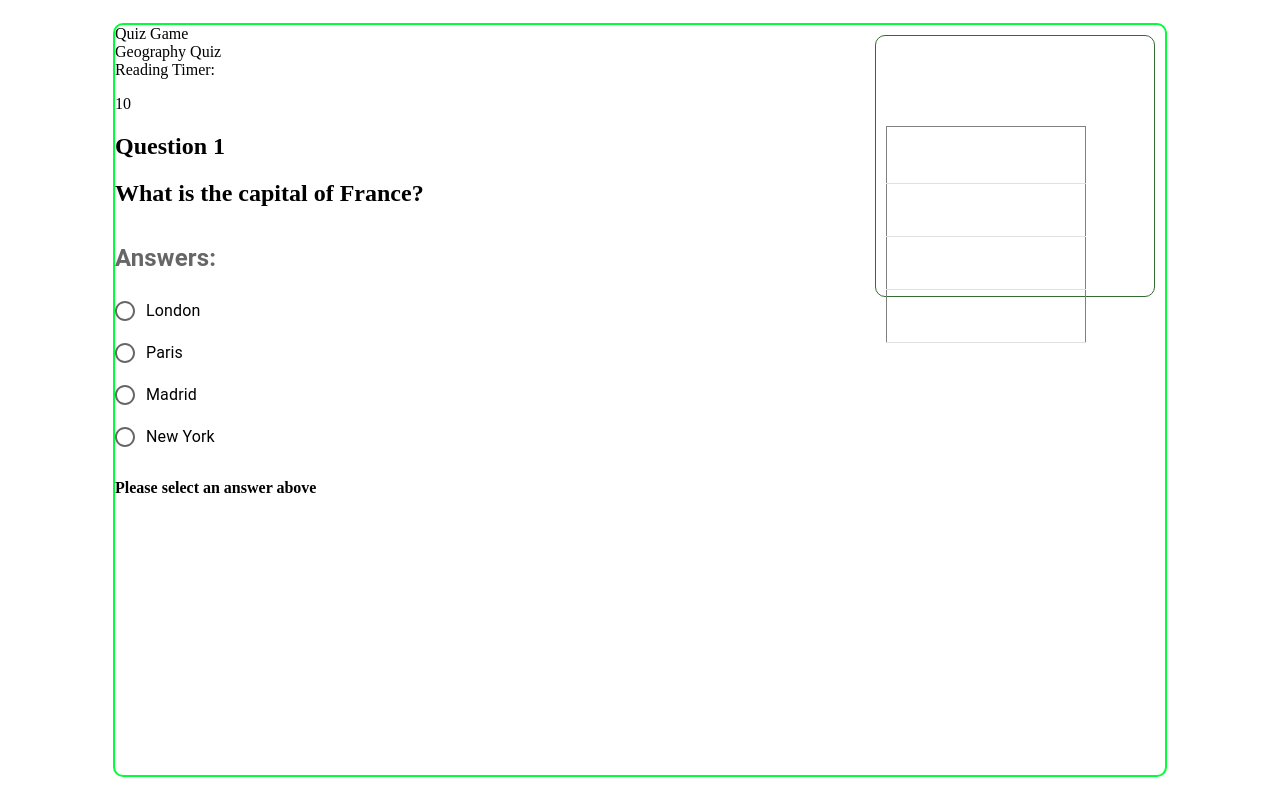
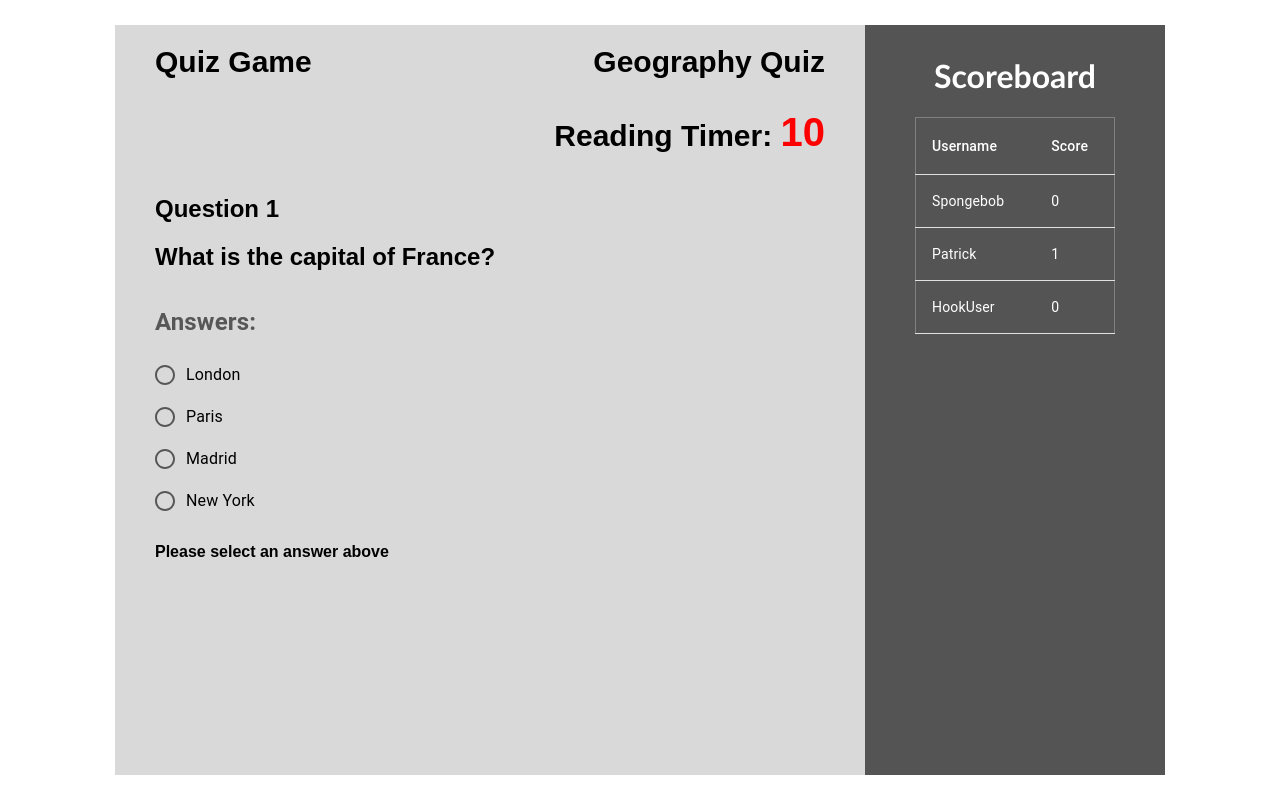
Before and after one commit to jdolphin5/Quizgame, a React app: page / in a window 1280 px wide. Built offline with nearby package versions, Linux system fonts and the light colour scheme.

Commit message:
added styling for game page

```diff
--- a/styles/main.css
+++ b/styles/main.css
@@ -4,35 +4,82 @@
     left : 50%;
     top : 50%;
     transform : translate(-50%, -50%);
-    border : 2px solid #00ff37;
-    border-radius : 10px 10px 10px 10px;
-    -moz-border-radius : 10px 10px 10px 10px;
-    -webkit-border-radius : 10px 10px 10px 10px;
     display : grid;
     grid-template-columns : 750px 300px; /*column widths*/
 }
 
 .playerBoard {
+    background-color : #d9d9d9;
+    font-family: Arial, Helvetica, sans-serif;
     grid-column : 1 / 2;
 }
 
 .controlArea {
-    height : 240px;
-    margin : 10px;
+    background-color : #545454;
     padding : 10px;
+    font-family : 'Trebuchet MS', 'Lucida Sans Unicode', 'Lucida Grande', 'Lucida Sans', Arial, sans-serif;
     grid-column : 2 / 2;
-    border : 1px solid #346b32;
-    border-radius : 10px 10px 10px 10px;
-    -moz-border-radius : 10px 10px 10px 10px;
-    -webkit-border-radius : 10px 10px 10px 10px;
 }
 
 ul {
-    display:inline-block;
+    display : inline-block;
 }
 
-.ans_table_container {
-    display: flex;
-    justify-content: left;
-    align-items: left;
+.header1 {
+    text-align : center;
 }
+
+.ansTableContainer {
+    display : flex;
+    justify-content : center;
+}
+
+.header2 {
+    display : grid;
+    grid-template-rows : 75px 75px; /*row widths*/
+    grid-template-columns : 375px 375px;
+}
+
+.body2 {
+    padding-left : 40px;
+    padding-right : 40px;
+}
+
+.gameName {
+    padding-top : 20px;
+    padding-left : 40px;
+    font-size : 30px;
+    font-weight : bold;
+    grid-column : 1 / 2;
+    grid-row : 1 / 1;
+    float : left;
+}
+
+.quizName {
+    padding-top : 20px;
+    padding-right : 40px;
+    float : right;
+    font-size : 30px;
+    font-weight : bold;
+    text-align : right;
+    grid-column : 2 / 3;
+    grid-row : 1 / 1;
+}
+
+.timer {
+    padding-top : 10px;
+    padding-right : 40px;
+    font-size : 30px;
+    font-weight : bold;
+    grid-row : 2 / 2;
+    float : right;
+    text-align : right;
+    grid-column : 2 / 3;
+}
+
+.timer p {
+    color : #ff0000;
+    margin : 0px;
+    display : inline;
+    font-size : 40px;
+}
```
